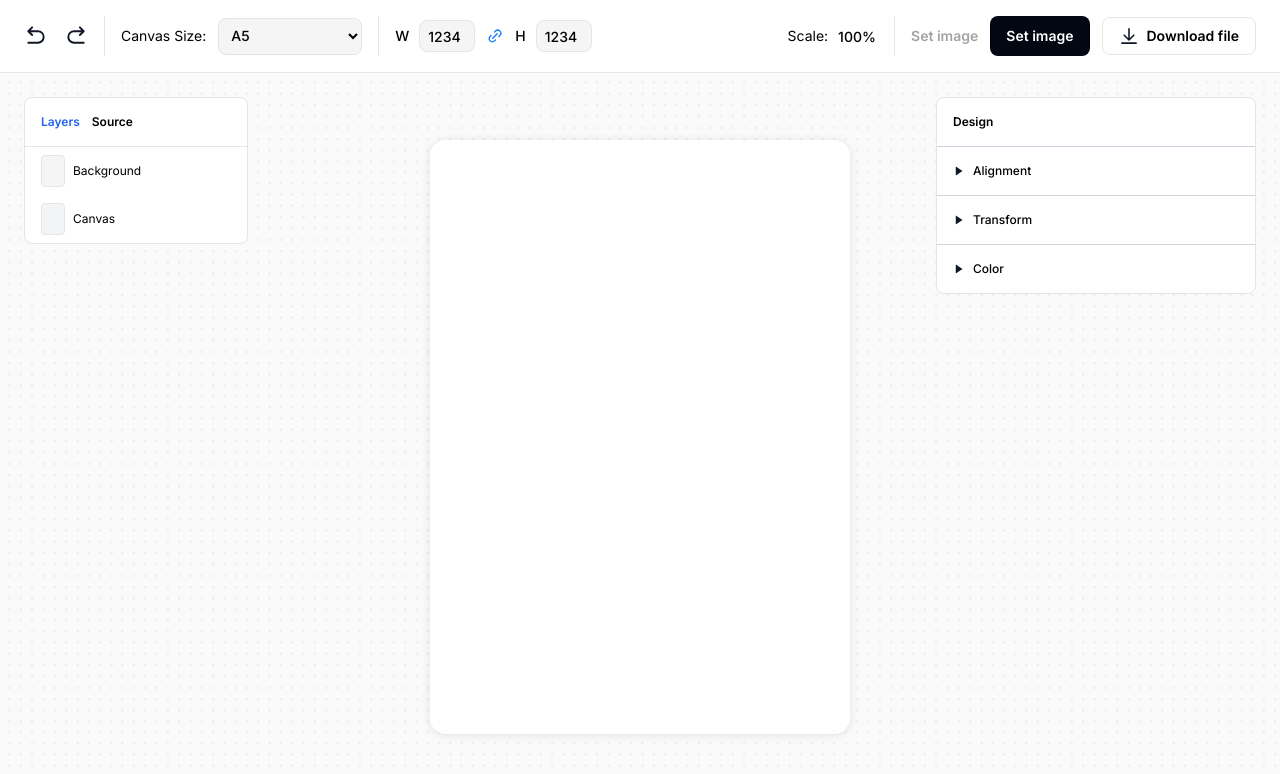
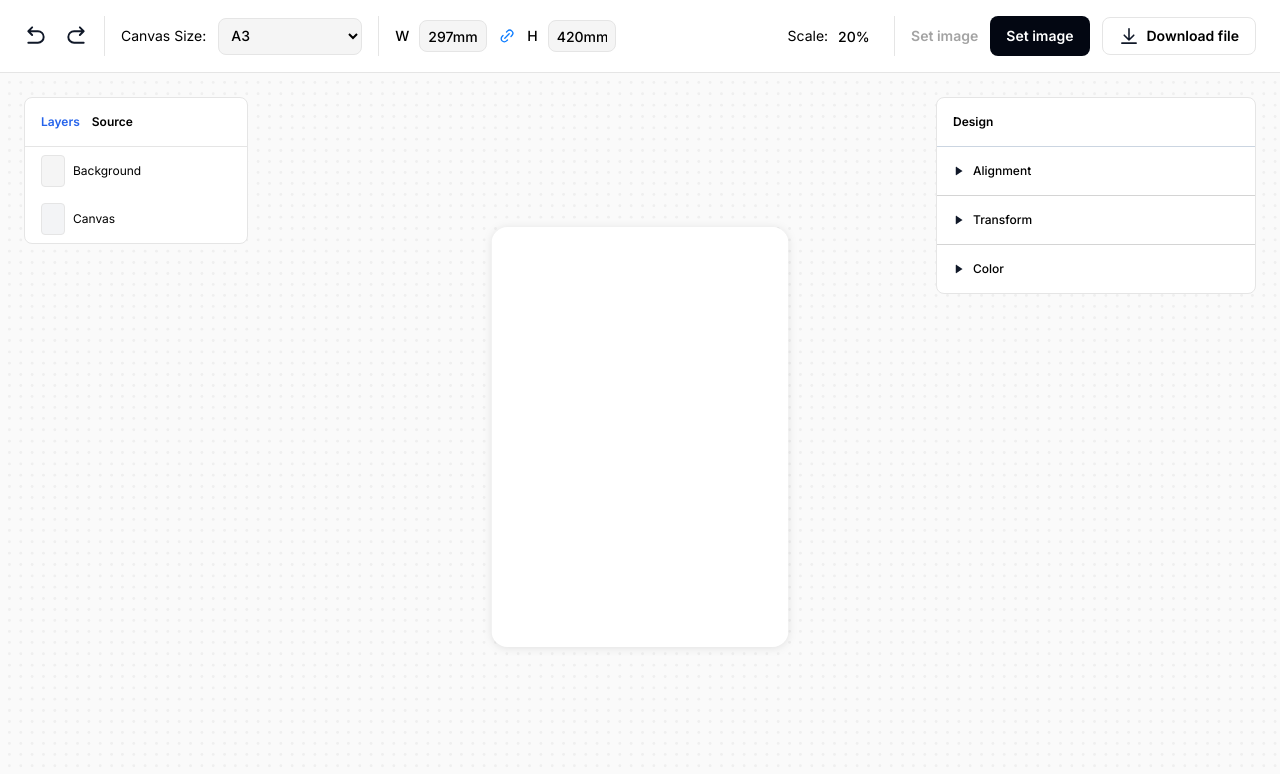
Before and after one commit to adamkatsu/sticker-editor, a website: page index.html in a window 1280 px wide. Drawn offline with Linux system fonts and the light colour scheme; files that its build step writes are made by us from their sources.

Commit message:
change canvas size from dropdown value

```diff
--- a/index.html
+++ b/index.html
@@ -21,24 +21,24 @@
                 <div class="w-px h-full bg-neutral-200"></div>
                 <div class="flex flex-row gap-3 items-center">
                     <label for="canvas-size">Canvas Size: </label>
-                    <select name="canvas-size" id="canvas-size" class="w-36 bg-neutral-100 border-neutral-200 border p-2 rounded-lg font-medium">
-                        <option value="a5" data-width="210" data-height="148" selected>A5</option>
-                        <option value="a4" data-width="297" data-height="210">A4</option>
-                        <option value="a3" data-width="420" data-height="297">A3</option>
+                    <select name="canvas-size" id="canvas-size" class="w-36 bg-neutral-100 border-neutral-200 border p-2 rounded-lg font-medium cursor-pointer">
+                        <option value="a5" data-width="148" data-height="210">A5</option>
+                        <option value="a4" data-width="210" data-height="297">A4</option>
+                        <option value="a3" data-width="297" data-height="420" selected>A3</option>
                     </select>
                 </div>
                 <div class="w-px h-full bg-neutral-200"></div>
                 <div class="flex flex-row gap-3 items-center font-medium">
                     <div class="flex flex-row gap-[10px] items-center">
                         <label for="canvas-width">W</label>
-                        <input type="number" name="canvas-width" id="canvas-width" value="1234" class="max-w-14 h-8 bg-neutral-100 border-neutral-200 border p-2 rounded-lg">
+                        <input type="text" name="canvas-width" id="canvas-width" value="297mm" class="w-[68px] h-8 bg-neutral-100 border-neutral-200 border p-2 rounded-lg">
                     </div>
                     <button type="button" class="bg-transparent">
                         <img src="img/link-01.svg" alt="" class="w-4 h-4">
                     </button>
                     <div class="flex flex-row gap-[10px] items-center">
                         <label for="canvas-height">H</label>
-                        <input type="number" name="canvas-height" id="canvas-height" value="1234" class="max-w-14 h-8 bg-neutral-100 border-neutral-200 border p-2 rounded-lg">
+                        <input type="text" name="canvas-height" id="canvas-height" value="420mm" class="w-[68px] h-8 bg-neutral-100 border-neutral-200 border p-2 rounded-lg">
                     </div>
 
                 </div>
@@ -47,7 +47,7 @@
                 <div class="canvas-scale">
                     <div class="flex flex-row gap-[10px] items-center">
                         <label for="canvas-width">Scale:</label>
-                        <input type="text" name="canvas-width" id="canvas-width" value="100%" class="max-w-10 h-8 bg-transparent font-medium">
+                        <input type="text" name="canvas-width" id="canvas-width" value="20%" class="max-w-10 h-8 bg-transparent font-medium">
                     </div>
                 </div>
                 <div class="w-px h-full bg-neutral-200"></div>
@@ -117,23 +117,23 @@
                     </div>
                 </div>
             </div>
-            <canvas id="myCanvas" width="420" height="594" class="drop-shadow-[0px_1px_4px_rgba(0,0,0,0.1)] absolute top-2/4 left-2/4 -translate-y-2/4 -translate-x-2/4 rounded-2xl"></canvas>
+            <canvas id="myCanvas" width="297" height="420" class="drop-shadow-[0px_1px_4px_rgba(0,0,0,0.1)] absolute top-2/4 left-2/4 -translate-y-2/4 -translate-x-2/4 rounded-2xl"></canvas>
         </div>
 
     </div>
 
 
     <script>
-
         // Canvas Background
         const c = document.getElementById("myCanvas");
         const ctx = c.getContext("2d");
 
-        ctx.rect(0, 0, 420, 594);
+        ctx.rect(0, 0, c.width, c.height);
         ctx.fillStyle = "white";
         ctx.fill();
 
     </script>
+    <script src="canvas.js"></script>
     <script src="js/interaction.js"></script>
 </body>
 </html>
--- a/js/interaction.js
+++ b/js/interaction.js
@@ -1,25 +1,25 @@
+// right panel interaction
 
-        // right panel interaction
 const panelTransform = document.getElementById('panel-transform');
 
 for (const child of panelTransform.children) {
     child.children[0].addEventListener('click', () => {
-                console.log(child.children[0]);
         child.children[1].classList.toggle('panel-inner-hide');
         child.children[0].children[0].classList.toggle('arrow-rotate')
     })
 }
 
+
+
 // left panel interaction
+
 const panelLayer = document.getElementById('panel-layer');
 const btnLayer = document.getElementById('btn-layer');
 const panelSource = document.getElementById('panel-source');
-        const btnSource = document.getElementById('btn-source');
-
+const btnSource = document.getElementById('btn-source')
 btnLayer.addEventListener('click', () => {
     panelLayer.classList.remove('hidden');
-            btnSource.classList.remove('text-blue-600');
-
+    btnSource.classList.remove('text-blue-600')
     if(panelSource.classList.contains('hidden') === false) {
         panelSource.classList.add('hidden');
     }
@@ -27,11 +27,9 @@
         btnLayer.classList.add('text-blue-600')
     }
 })
-
 btnSource.addEventListener('click', () => {
     panelSource.classList.remove('hidden');
-            btnLayer.classList.remove('text-blue-600');
-
+    btnLayer.classList.remove('text-blue-600')
     if(panelLayer.classList.contains('hidden') === false) {
         panelLayer.classList.add('hidden');
     }
@@ -39,3 +37,25 @@
         btnSource.classList.add('text-blue-600')
     }
 })
+
+
+
+// topbar interaction
+
+const canvasSize = document.getElementById('canvas-size');
+const displayWidth = document.getElementById('canvas-width');
+const displayHeight = document.getElementById('canvas-height');
+
+canvasSize.addEventListener('change', () => {
+    let selectedOption = canvasSize.options[canvasSize.selectedIndex];
+
+    displayWidth.value = `${selectedOption.getAttribute('data-width')}mm`;
+    displayHeight.value = `${selectedOption.getAttribute('data-height')}mm`;
+
+    document.getElementById('myCanvas').width = selectedOption.getAttribute('data-width');
+    document.getElementById('myCanvas').height = selectedOption.getAttribute('data-height');
+
+    ctx.rect(0, 0, c.width, c.height);
+    ctx.fillStyle = "white";
+    ctx.fill();
+})
```
Also changed, not shown: css/style.css, js/canvas.js (added). Lines whose indentation alone changed are shown as unchanged.
